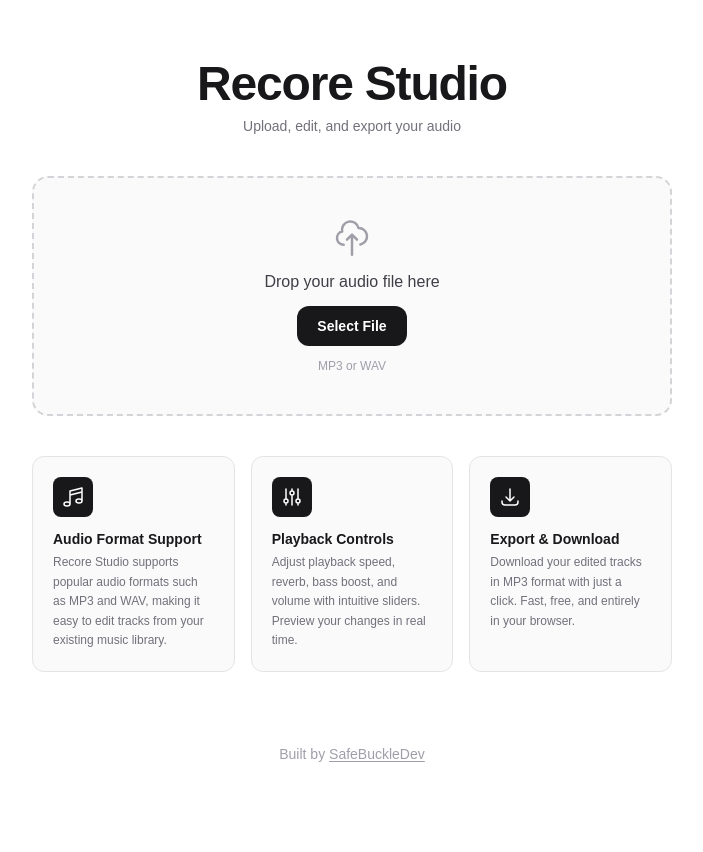
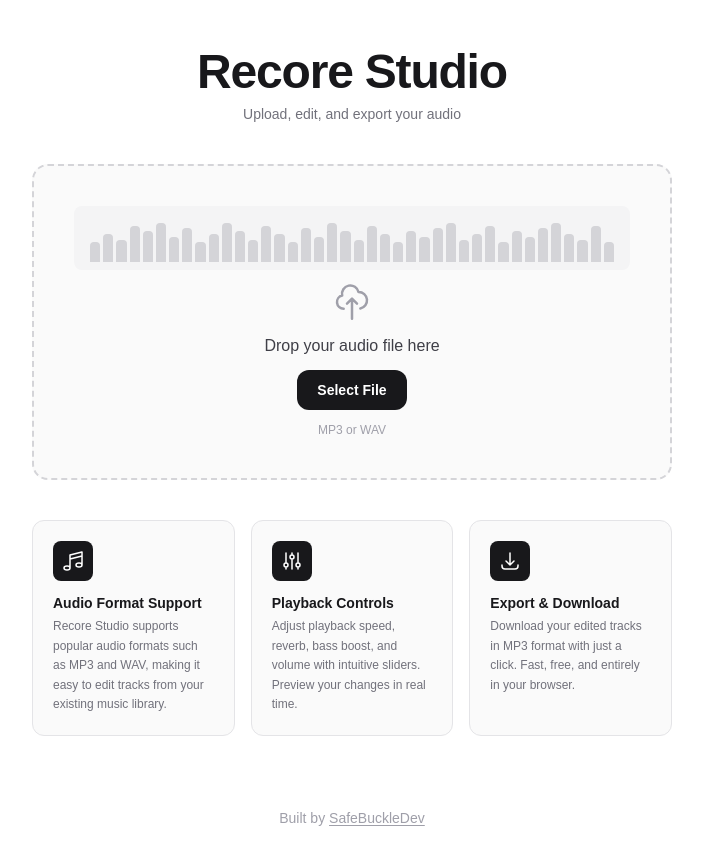
Before and after one commit to SafeBuckleDev/recore, a Next.js app: page / in a window 1280 px wide. Shown: the whole page, without its empty margins (288-991 px from the left). Before the commit the page ends 800 px from the top, so only its background shows below. Built offline with nearby package versions, Linux system fonts and the light colour scheme.

Commit message:
fix: add md:block to override hidden display

```diff
--- a/app/components/DropZone.tsx
+++ b/app/components/DropZone.tsx
@@ -61,7 +61,7 @@ export default function DropZone({
         </div>
       ) : (
         <div className="space-y-3">
-          <div className="hidden md:relative h-16 w-full overflow-hidden rounded-lg bg-zinc-100">
+          <div className="hidden md:block md:relative h-16 w-full overflow-hidden rounded-lg bg-zinc-100">
             <div className="absolute inset-0 flex items-end justify-center gap-[3px] px-4 pb-2">
               {[
                 35, 50, 40, 65, 55, 70, 45, 60, 35, 50, 70, 55, 40, 65, 50,
```
